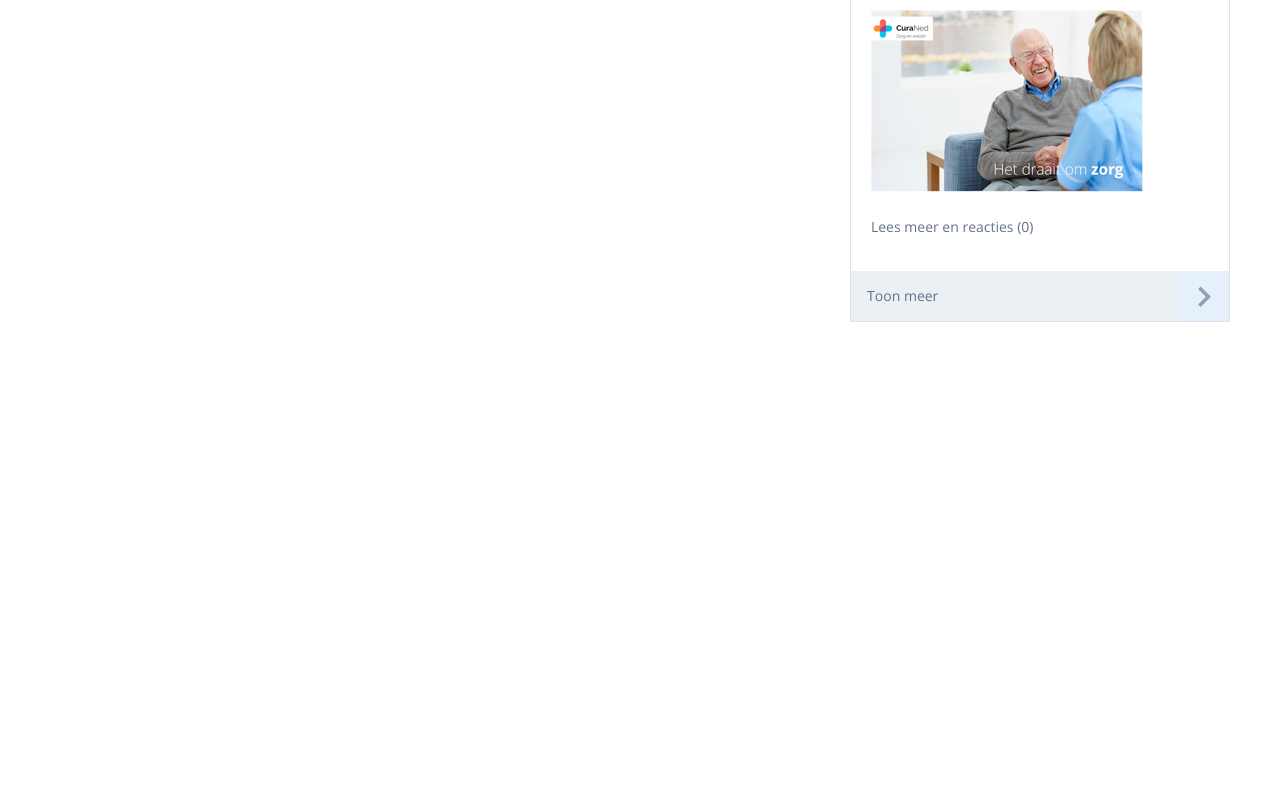
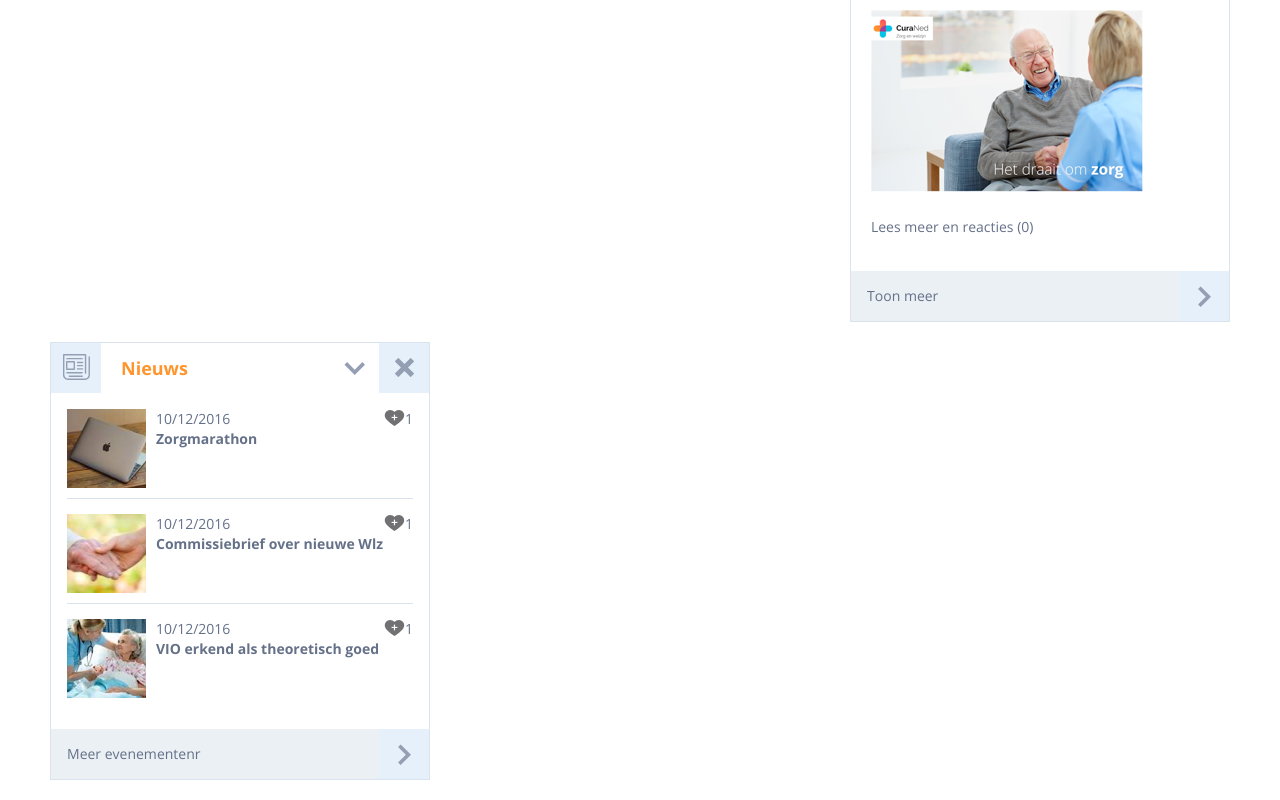
Before and after one commit to nawrasbaghdadi/CuraNu, a React (Create React App) app: page / in a window 1280 px wide. Shown: the part 1138-1938 px from the top of the page. Before the commit the page ends 1480 px from the top, so only its background shows below. Built offline with nearby package versions, Linux system fonts and the light colour scheme.

Commit message:
finish the nieuws component

```diff
--- a/src/App.js
+++ b/src/App.js
@@ -9,6 +9,7 @@ import TelefoonBoek from "./components/Box/TelefoonBoek.js";
 import Evenementen from "./components/Box/Evenementen";
 import Blogs from "./components/Box/Blogs";
 import MicroBlog from "./components/Box/MicroBlog";
+import Nieuws from "./components/Box/Nieuws";
 
 function App() {
   return (
@@ -19,8 +20,9 @@ function App() {
         <DirectNaar title="Direct naar" footer={false} />
         <TelefoonBoek title="TELEFOONBOEK" footer={false} />
         <Evenementen title="Evenementen" footer={true} />
-        <Blogs title={"Blogs"} footer={true} />
+        <Blogs title="Blogs" footer={true} />
         <MicroBlog title="MICROBLOG" footer={true} />
+        <Nieuws title="Nieuws" footer={true} />
       </div>
     </div>
   );
--- /dev/null
+++ b/src/components/Box/Nieuws.js
@@ -0,0 +1,78 @@
+import React from "react";
+import BoxHeader from "./BoxHeader";
+import BoxFooter from "./BoxFooter";
+import img1 from "../../styles/gfx/Rectangle 5.png";
+import img2 from "../../styles/gfx/Rectangle 5 Copy 2.png";
+import img3 from "../../styles/gfx/Rectangle 5 Copy.png";
+import likes from "../../styles/gfx/Bitmap-4.png";
+const Nieuws = props => {
+  const withFooter = props.footer;
+
+  return (
+    <div className="box box--evenementen">
+      <BoxHeader title={props.title} icon="newspaper" />
+      <div className="box__content box__content--default">
+        <ul>
+          <li className="box__content__item niews ">
+            <a href="" className="link">
+              <img src={img1} />
+              <span className="clm-wrapper">
+                <time dateTime="2016-12-10" className="item__date">
+                  10/12/2016
+                </time>
+                <span className="item__text bold">Zorgmarathon</span>
+              </span>
+            </a>
+            <span className="interaction">
+              <a href="#">
+                <img src={likes} />
+                <span>1</span>
+              </a>
+            </span>
+          </li>
+          <li className="box__content__item niews ">
+            <a href="" className="link">
+              <img src={img2} />
+              <span className="clm-wrapper">
+                <time dateTime="2016-12-10" className="item__date">
+                  10/12/2016
+                </time>
+                <span className="item__text bold">
+                  Commissiebrief over nieuwe Wlz{" "}
+                </span>
+              </span>
+            </a>
+            <span className="interaction">
+              <a href="#">
+                <img src={likes} />
+                <span>1</span>
+              </a>
+            </span>
+          </li>
+          <li className="box__content__item niews ">
+            <a href="" className="link">
+              <img src={img3} />
+              <span className="clm-wrapper">
+                <time dateTime="2016-12-10" className="item__date">
+                  10/12/2016
+                </time>
+                <span className="item__text bold">
+                  VIO erkend als theoretisch goed{" "}
+                </span>
+              </span>
+            </a>
+            <span className="interaction">
+              <a href="#">
+                <img src={likes} />
+                <span>1</span>
+              </a>
+            </span>
+          </li>
+        </ul>
+      </div>
+
+      {withFooter ? <BoxFooter more={"Meer evenementenr"} /> : ""}
+    </div>
+  );
+};
+export default Nieuws;
--- a/src/styles/BoxComponent.scss
+++ b/src/styles/BoxComponent.scss
@@ -112,6 +112,11 @@
         padding-bottom: 0;
       }
     }
+    &__item.niews {
+      .item__text {
+        margin-left: 0;
+      }
+    }
     &--default {
       max-height: 100%;
       .box__content__item {
@@ -143,6 +148,14 @@
     }
   }
   &--evenementen {
+    .box__content__item {
+      @include flexbox();
+      @include justify-content(space-between);
+      @include flex-wrap(nowrap);
+      .link {
+        @include flex(1 0 auto);
+      }
+    }
     .item__text.bold {
       font-family: "openSans-bold";
     }
@@ -236,4 +249,9 @@
       }
     }
   }
+  .clm-wrapper {
+    @include flexbox();
+    @include flex-direction(column);
+    margin-left: 10px;
+  }
 }
```
